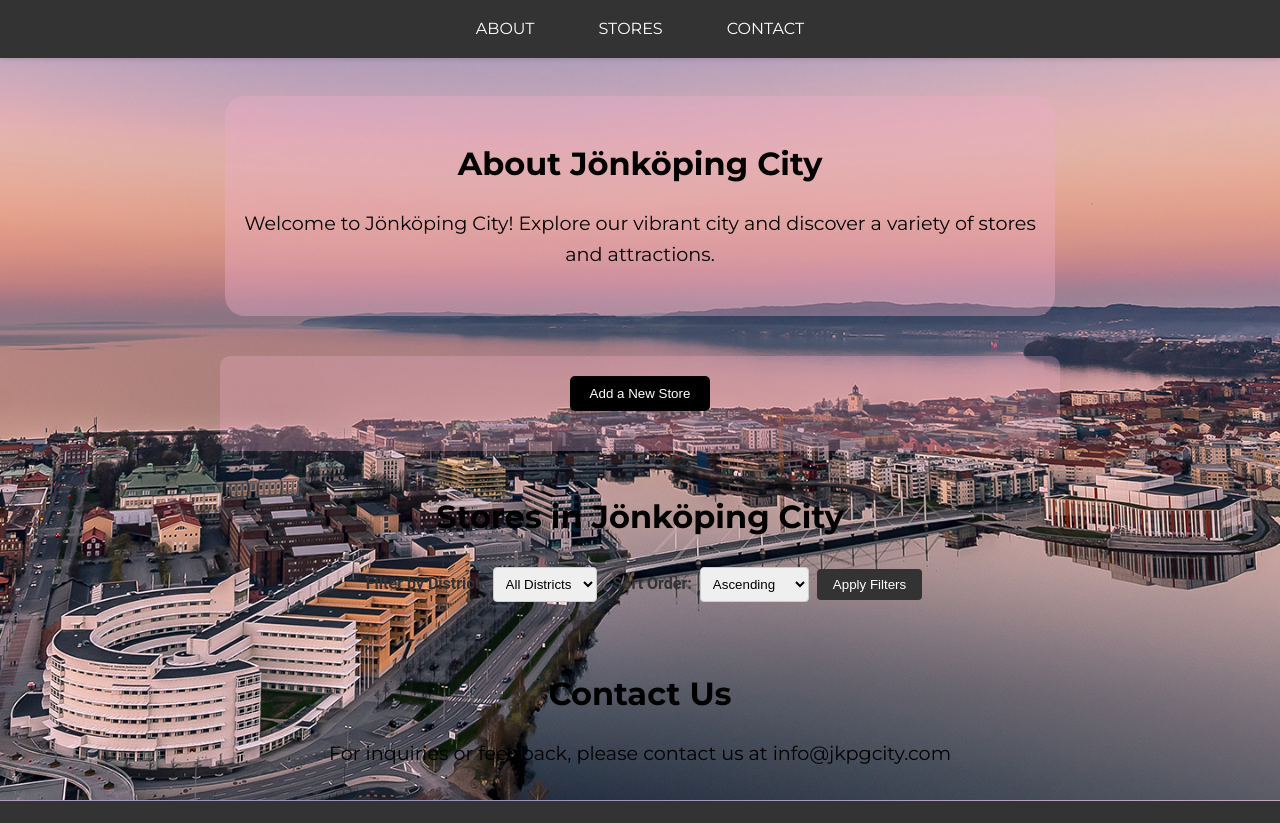
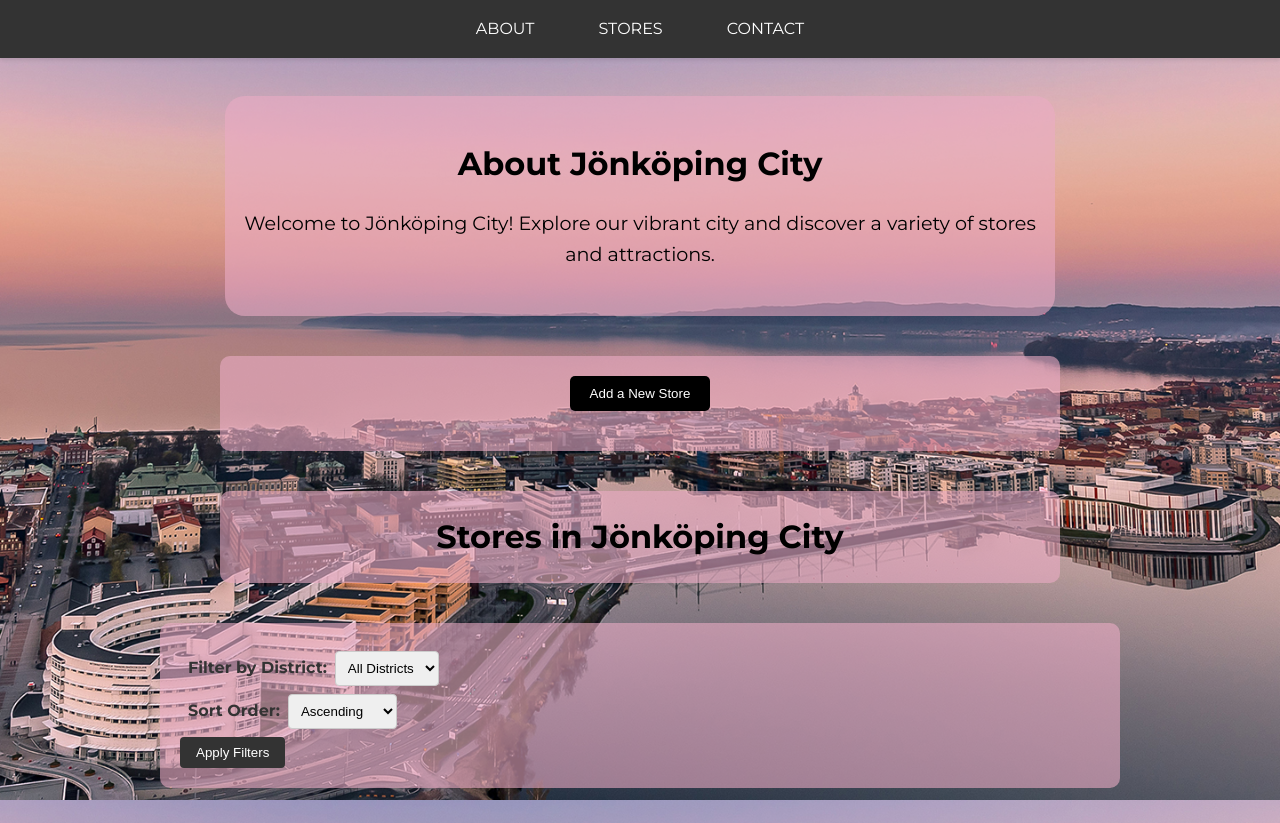
Before and after one commit to amandaliljahr/jkpgCityWebsite, a website: page public/index.html in a window 1280 px wide. Shown: the top 823 px of the page. Drawn offline with Linux system fonts and the light colour scheme; no server answers.

Commit message:
Design changes , final version?

```diff
--- a/public/styles.css
+++ b/public/styles.css
@@ -1,4 +1,3 @@
-User
 html,
 body,
 ul {
@@ -10,8 +9,6 @@ body {
     font-family: 'Roboto', sans-serif;
     color: #333;
     line-height: 1.6;
-    /* background: linear-gradient(to bottom, #7268fe, #b6b1ff);
-    background-attachment: fixed; */
     background-image: url('/Jonkoping-wallpaper.jpg');
     background-size: cover;
     background-attachment: fixed;
@@ -37,6 +34,19 @@ header {
     margin-bottom: 1rem;
     text-align: center;
     font-family: 'Montserrat', sans-serif;
+}
+
+#stores h2,
+.filters h2 {
+    background-color: rgba(235, 172, 197, 0.6);
+    padding: 20px;
+    border-radius: 10px;
+    max-width: 800px;
+    margin: 0 auto 40px auto;
+    font-family: 'Montserrat', sans-serif;
+    font-size: 2rem;
+    color: #000;
+    text-align: center;
 }
 
 #about p,
@@ -87,11 +97,11 @@ h2 {
 }
 
 .filters {
-    display: flex;
-    flex-wrap: wrap;
-    justify-content: center;
-    align-items: center;
     margin-bottom: 2rem;
+    padding: 20px;
+    border-radius: 10px;
+    font-family: 'Montserrat', sans-serif;
+    background-color: rgba(235, 172, 197, 0.6);
 }
 
 .filter-group {
@@ -145,7 +155,7 @@ footer {
     position: relative;
     width: calc(25% - 20px);
     max-width: 250px;
-    background-color: #c3c8fb;
+    background-color: rgba(235, 172, 197, 0.8);
     border-radius: 8px;
     box-shadow: 0 2px 4px rgba(0, 0, 0, 0.1);
     padding: 20px;
@@ -173,7 +183,7 @@ footer {
 .store-box:hover {
     transform: translateY(-5px);
     box-shadow: 0 6px 12px rgba(0, 0, 0, 0.1);
-    background-color: #a1a8f9;
+    background-color: rgba(177, 125, 146, 0.8);
 }
 
 .store-name {
@@ -212,7 +222,7 @@ footer {
 
 
 .about-section {
-    background-color: rgba(235, 172, 197, 0.4);
+    background-color: rgba(235, 172, 197, 0.6);
     padding: 15px;
     border-radius: 20px;
     max-width: 800px;
@@ -221,7 +231,7 @@ footer {
 
 /* Form section styles */
 #addStore {
-    background-color: rgba(235, 172, 197, 0.3);
+    background-color: rgba(235, 172, 197, 0.6);
     padding: 20px;
     border-radius: 10px;
     max-width: 800px;
@@ -303,6 +313,17 @@ footer {
     display: none;
 }
 
+#editStoreContainer,
+#addStoreFormContainer {
+    background-color: rgba(235, 172, 197, 0.6);
+    padding: 20px;
+    border-radius: 10px;
+    max-width: 800px;
+    margin: 40px auto;
+    font-family: 'Montserrat', sans-serif;
+}
+
+
 #editStoreContainer.open {
     display: block;
 }
@@ -338,6 +359,21 @@ footer {
     transform: translateX(-50%);
 }
 
+#contact {
+    background-color: rgba(235, 172, 197, 0.6);
+    padding: 20px;
+    border-radius: 10px;
+    max-width: 800px;
+    margin: 40px auto;
+    font-family: 'Montserrat', sans-serif;
+}
+
+#contact h2 {
+    font-size: 2rem;
+    color: #000;
+    margin-bottom: 1rem;
+    text-align: center;
+}
 
 /* Responsive styles */
 @media (max-width: 992px) {
```
